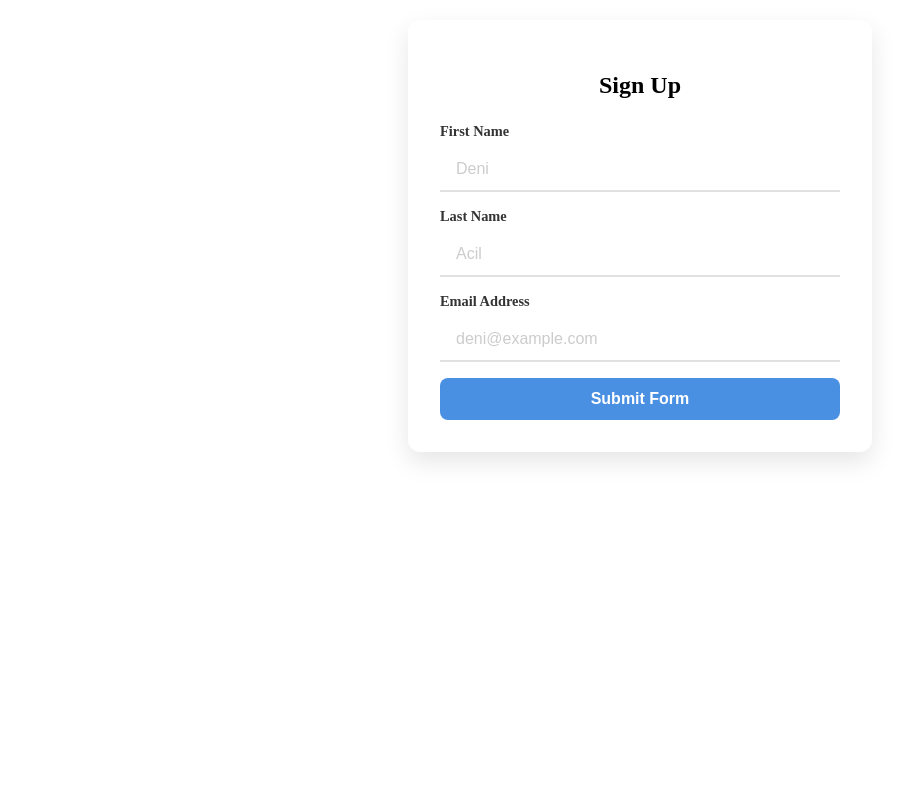
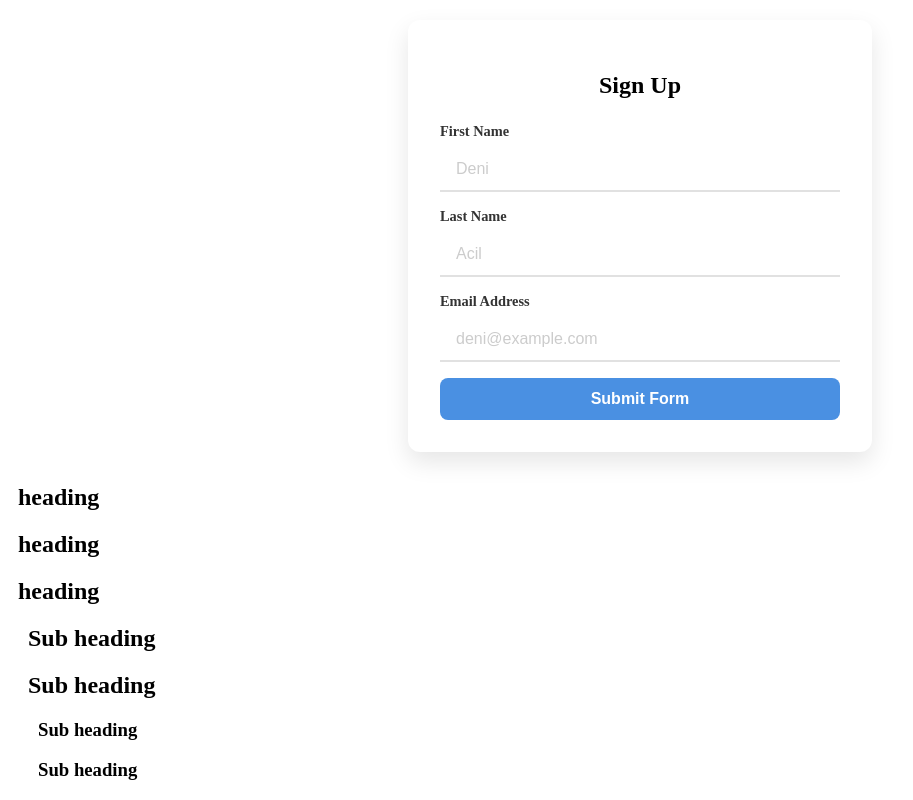
Before and after one commit to denimubarokhilmi/learningPathReactWithMakers, a React app: page / in a window 1280 px wide. Shown: the part 894-1694 px from the top of the page, without its empty margins (0-913 px from the left). Before the commit the page ends 1378 px from the top, so only its background shows below. Built offline with nearby package versions, Linux system fonts and the light colour scheme; the HTML template or start-up script is replaced by a standard one.

Commit message:
feat:understanding Context in React, to handle Prop Drilling

```diff
--- a/src/App.jsx
+++ b/src/App.jsx
@@ -1,5 +1,6 @@
 import TempFoundational from "./components/FoundationalReact/TempFoundational";
 import TempIntermediate from "./components/IntermediateReact/TempIntermediate";
+import TempAdvanceReact from "./components/AdvanceReact/TempAdvanceReact";
 function App() {
   return (
     <>
@@ -12,6 +13,7 @@ function App() {
       </h1>
       <TempFoundational></TempFoundational>
       <TempIntermediate></TempIntermediate>
+      <TempAdvanceReact></TempAdvanceReact>
     </>
   );
 }
--- /dev/null
+++ b/src/components/AdvanceReact/Context/Heading.jsx
@@ -0,0 +1,23 @@
+import { useContext } from "react";
+import { LevelContext } from "./LevelContext";
+
+export default function Heading(props) {
+  const { children } = props;
+  const level = useContext(LevelContext);
+  switch (level) {
+    case 1:
+      return <h1>{children}</h1>;
+    case 2:
+      return <h2>{children}</h2>;
+    case 3:
+      return <h3>{children}</h3>;
+    case 4:
+      return <h4>{children}</h4>;
+    case 5:
+      return <h5>{children}</h5>;
+    case 6:
+      return <h6>{children}</h6>;
+    default:
+      return <h1>level harus di isi</h1>;
+  }
+}
--- /dev/null
+++ b/src/components/AdvanceReact/Context/LevelContext.jsx
@@ -0,0 +1,3 @@
+import { createContext } from "react";
+
+export const LevelContext = createContext(1);
--- /dev/null
+++ b/src/components/AdvanceReact/Context/Main.jsx
@@ -0,0 +1,20 @@
+import Section from "./Section";
+import Heading from "./Heading";
+
+export default function MainContext() {
+  return (
+    <Section level={1}>
+      <Heading>heading</Heading>
+      <Heading>heading</Heading>
+      <Heading>heading</Heading>
+      <Section level={2}>
+        <Heading>Sub heading</Heading>
+        <Heading>Sub heading</Heading>
+        <Section level={3}>
+          <Heading>Sub heading</Heading>
+          <Heading>Sub heading</Heading>
+        </Section>
+      </Section>
+    </Section>
+  );
+}
--- /dev/null
+++ b/src/components/AdvanceReact/Context/Section.jsx
@@ -0,0 +1,15 @@
+import { LevelContext } from "./LevelContext";
+export default function Section(props) {
+  const { children, level } = props;
+
+  return (
+    <section
+      style={{
+        paddingLeft: "10px",
+      }}
+      className="sections"
+    >
+      <LevelContext value={level}>{children}</LevelContext>
+    </section>
+  );
+}
--- /dev/null
+++ b/src/components/AdvanceReact/Context/TempContext.jsx
@@ -0,0 +1,5 @@
+import MainContext from "./Main";
+
+export default function TempContext() {
+  return <MainContext></MainContext>;
+}
--- /dev/null
+++ b/src/components/AdvanceReact/TempAdvanceReact.jsx
@@ -0,0 +1,9 @@
+import TempContext from "./Context/TempContext";
+
+export default function TempAdvanceReact() {
+  return (
+    <>
+      <TempContext></TempContext>
+    </>
+  );
+}
```
